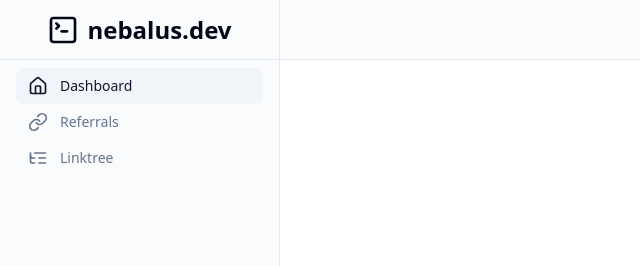
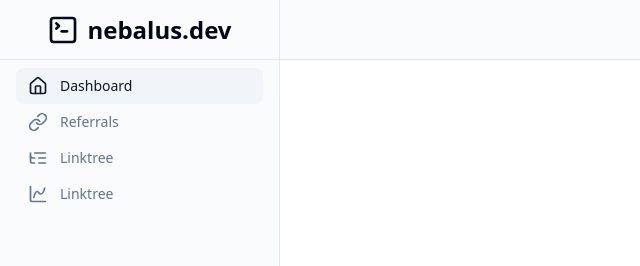
Before and after one commit to Nebalus/WebFrontend, a React (Vite) app: page /dashboard in a window 1280 px wide. Shown: the top 266 px of the page, without its empty margins (0-640 px from the left). Built offline with nearby package versions, Linux system fonts and the light colour scheme.

Commit message:
master: Add Analytics Tab

```diff
--- a/src/components/dashboard/DashboardNavBar.tsx
+++ b/src/components/dashboard/DashboardNavBar.tsx
@@ -1,7 +1,7 @@
 import SiteLogo from "@/components/SiteLogo.tsx";
 import {NavLink, useLocation} from "react-router-dom";
 import {useEffect, useState} from "react";
-import {Home, Link, ListTree} from "lucide-react";
+import {ChartSpline, Home, Link, ListTree} from "lucide-react";
 
 export default function DashboardNavBar() {
     const location = useLocation();
@@ -35,6 +35,10 @@ export default function DashboardNavBar() {
                                 <ListTree className="h-5 w-5"/>
                                 Linktree
                             </NavLink>
+                            <NavLink to="/dashboard/analytics" className={currentPage === '/dashboard/analytics' ? classActive : classNotAction}>
+                                <ChartSpline className="h-5 w-5"/>
+                                Linktree
+                            </NavLink>
                         </nav>
                     </div>
                 </div>
```
